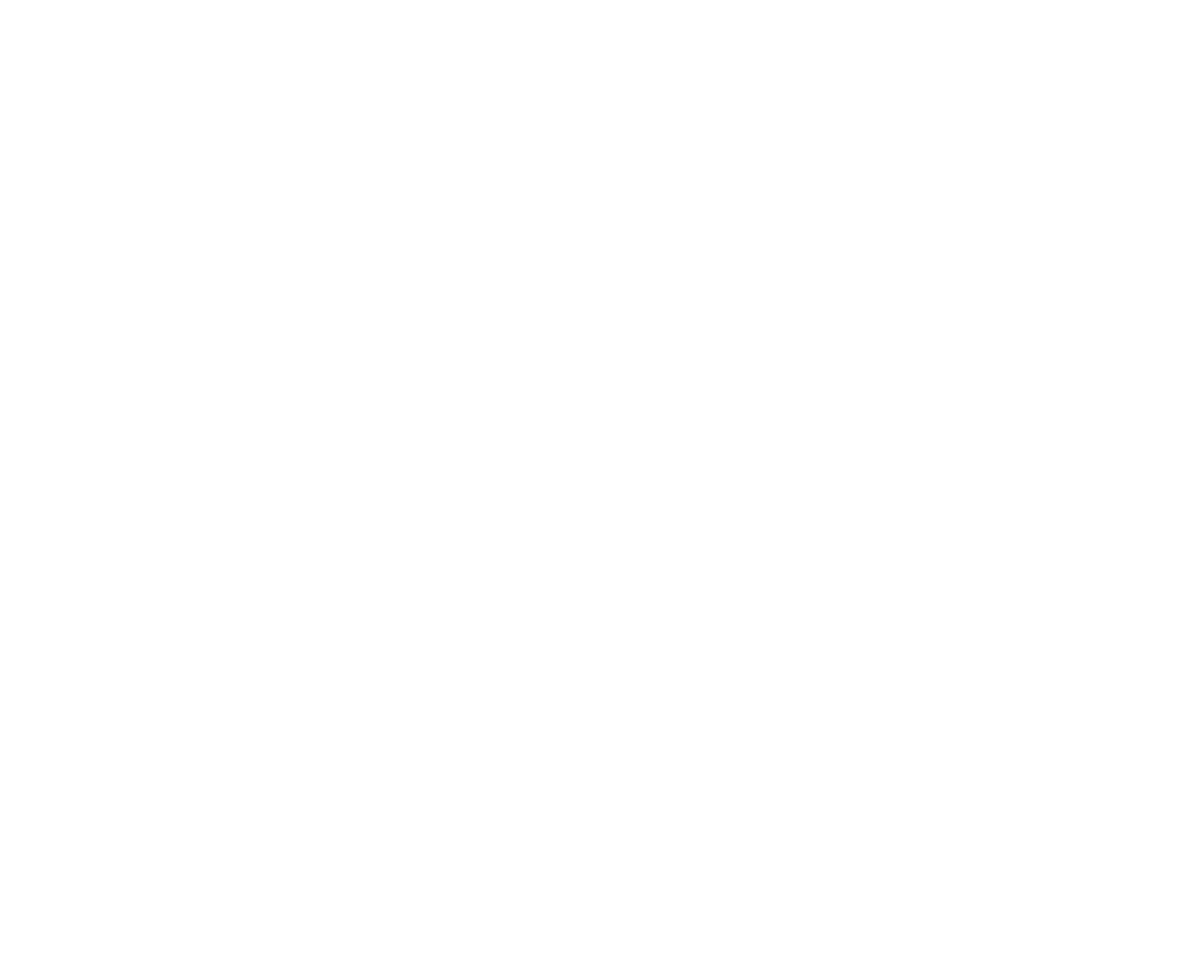
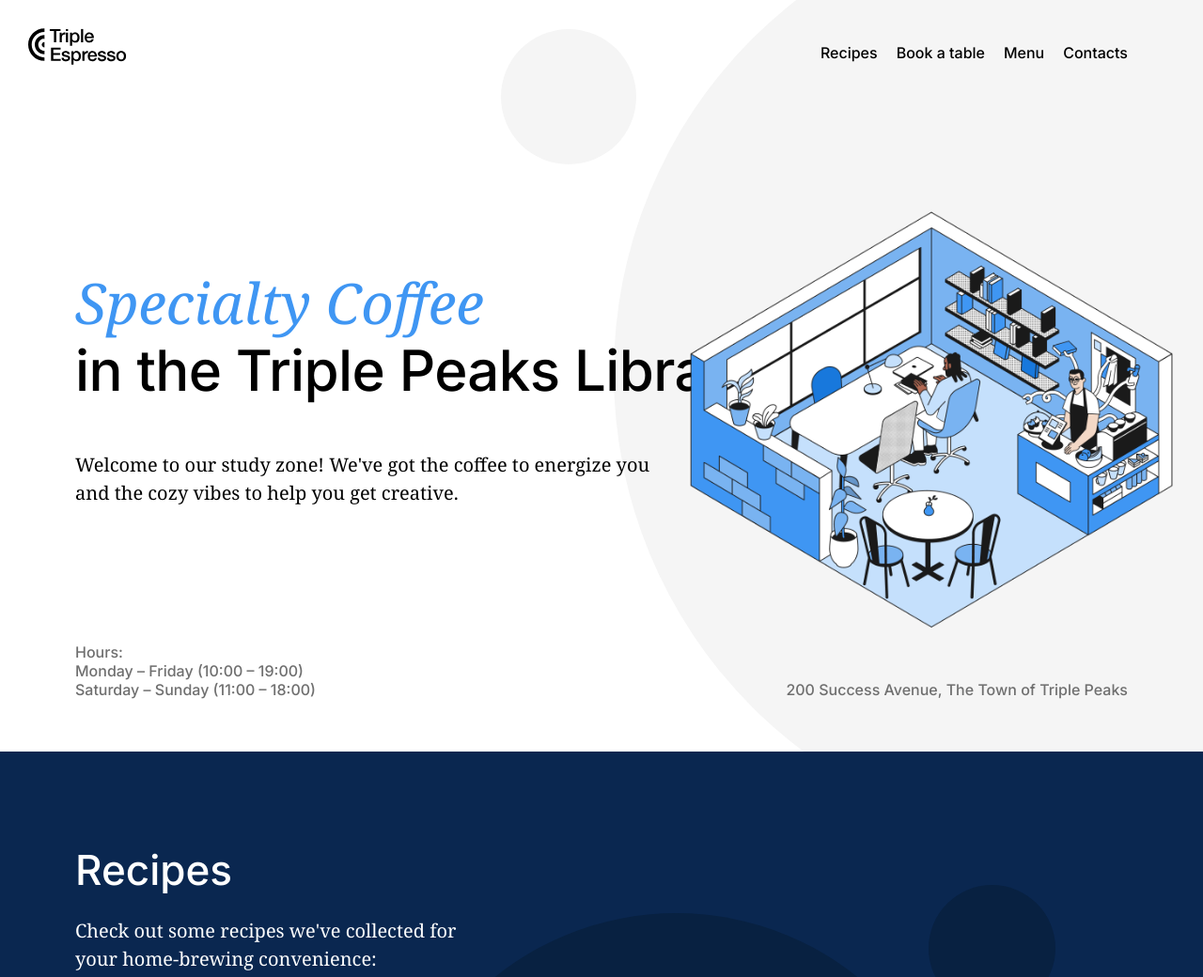
Before and after one commit to cam-williams-1/se_project_coffeeshop, a plain HTML site: page index.html in a window 1280 px wide. Shown: the top 1040 px of the page at 94% size. Before the commit the page ends 800 px from the top, so only its background shows below. Drawn offline with Linux system fonts and the light colour scheme.

Commit message:
project two stage 2

```diff
--- a/index.html
+++ b/index.html
@@ -22,9 +22,83 @@
   </head>
   <body>
     <div class="page">
-      <header class="header"></header>
+      <header class="header">
+        <nav class="nav">
+          <img
+            class="nav__logo"
+            src="./images/logo_coffeeshop_dark.svg"
+            alt="coffee shop logo"
+          />
+          <ul class="nav__links">
+            <li>
+              <a href="#recipes" class="nav__link">Recipes</a>
+            </li>
+            <li>
+              <a href="#reservation" class="nav__link">Book a table</a>
+            </li>
+            <li>
+              <a href="#menu" class="nav__link">Menu</a>
+            </li>
+            <li>
+              <a href="#contacts" class="nav__link">Contacts</a>
+            </li>
+          </ul>
+        </nav>
+        <h1 class="header__title">
+          <span class="span_accent">Specialty Coffee</span>
+          <span class="span_title">in the Triple Peaks Library</span>
+        </h1>
+        <p class="header__description">
+          <span class="span_header_description"
+            >Welcome to our study zone! We've got the coffee to energize
+            you</span
+          ><span>and the cozy vibes to help you get creative.</span>
+        </p>
+        <img
+          class="header__image"
+          src="./images/inside_coffee_shop.png"
+          alt="header background"
+        />
+        <div class="header__footer">
+          <ul class="header__footer_hours">
+            <li>Hours:</li>
+            <li>Monday – Friday (10:00 – 19:00)</li>
+            <li>Saturday – Sunday (11:00 – 18:00)</li>
+          </ul>
+          <p class="header__footer_address">
+            200 Success Avenue, The Town of Triple Peaks
+          </p>
+        </div>
+      </header>
       <main class="content">
-        <section class="recipes"></section>
+        <section class="recipes" id="recipes">
+          <h2 class="recipes__title">Recipes</h2>
+          <p class="recipes__description">
+            <span class="span_recipe_description"
+              >Check out some recipes we've collected for</span
+            ><span>your home-brewing convenience:</span>
+          </p>
+          <ul class="recipes__videos">
+            <li class="recipe__aeropress">
+              <iframe
+                class="iframe"
+                src="https://www.youtube.com/embed/j6VlT_jUVPc?si=PNLIyix76N4psbHH"
+              ></iframe>
+              <p class="recipe__caption_aeropress">
+                <span>Aeropress recipe</span><span>~5 min</span>
+              </p>
+            </li>
+            <li class="recipe__french-press">
+              <iframe
+                class="iframe"
+                src="https://www.youtube.com/embed/st571DYYTR8?si=UuPbNC3m_4asxnWK"
+              ></iframe>
+              <p class="recipe__caption_french-press">
+                <span>French press recipe</span><span>~15 min</span>
+              </p>
+            </li>
+          </ul>
+        </section>
         <section class="reservation"></section>
         <section class="menu"></section>
         <section class="about"></section>
--- a/pages/index.css
+++ b/pages/index.css
@@ -7,3 +7,181 @@
   line-height: 20px;
 }
 /* When using Noto-serif, use Times New Roman and generic serif as the fallbacks.*/
+
+.header {
+  background-color: #ffffff;
+  background-image: url(../images/background_header.svg);
+  size: cover;
+  height: 800px;
+  position: relative;
+}
+
+.header__image {
+  position: absolute;
+  object-fit: contain;
+  height: 646px;
+  width: 568px;
+  top: 124px;
+  right: 5px;
+}
+
+.header__title {
+  position: relative;
+  top: 213px;
+  left: 80px;
+  max-width: 729px;
+}
+
+.header__description {
+  position: relative;
+  top: 241px;
+  left: 80px;
+  max-width: 683px;
+  font-family: "Noto Serif", "Times New Roman", serif;
+  font-style: normal;
+  font-weight: normal;
+  font-size: 20px;
+  line-height: 30px;
+}
+
+.header__footer {
+  margin-top: auto;
+}
+
+.header__footer_hours {
+  position: absolute;
+  left: 80px;
+  bottom: 40px;
+  list-style: none;
+  padding: 0;
+  font-family: "Inter", Arial, sans-serif;
+  font-weight: 500;
+  font-size: 16px;
+  line-height: 20px;
+  color: #6f6f6f;
+}
+
+.header__footer_address {
+  position: absolute;
+  right: 80px;
+  bottom: 40px;
+  font-family: "Inter", Arial, sans-serif;
+  font-weight: 500;
+  font-size: 16px;
+  line-height: 20px;
+  color: #6f6f6f;
+}
+
+.span_accent {
+  color: #3f96f3;
+  font-family: "Noto Serif", "Times New Roman", serif;
+  font-style: italic;
+  font-weight: normal;
+  font-size: 60px;
+  line-height: 72px;
+  color: #3f96f3;
+}
+.span_title {
+  display: block;
+  font-family: "Inter", Arial, sans-serif;
+  font-weight: 500;
+  font-size: 60px;
+  line-height: 72px;
+  letter-spacing: -0.6px;
+}
+
+.span_header_description {
+  display: flex;
+}
+
+.nav {
+  display: flex;
+  justify-content: space-between;
+}
+
+.nav__logo {
+  position: relative;
+  width: 105px;
+  height: 39px;
+  top: 30px;
+  left: 30px;
+}
+
+.nav__links {
+  display: flex;
+  position: relative;
+  top: 30px;
+  right: 80px;
+  column-gap: 20px;
+  list-style: none;
+  font-family: "Inter", Arial, sans-serif;
+  font-weight: 500;
+  font-size: 16px;
+  line-height: 20px;
+}
+
+.nav__link {
+  color: #000000;
+  text-decoration: none;
+  font-weight: 500;
+}
+
+.recipes {
+  color: #fff;
+  background-color: #0a2750;
+  background-image: url(../images/background_recipes.svg);
+  size: cover;
+  padding: 100px 80px 215px;
+}
+
+.recipes__title {
+  margin: 0 0 24px;
+  font-family: "Inter", Arial, sans-serif;
+  font-weight: 500;
+  font-size: 44px;
+  line-height: 52px;
+}
+
+.recipes__description {
+  margin: 0 0 80px;
+  font-family: "Noto Serif", "Times New Roman", serif;
+  font-weight: normal;
+  font-size: 20px;
+  line-height: 30px;
+}
+
+.span_recipe_description {
+  display: flex;
+}
+.recipes__videos {
+  display: flex;
+  justify-content: center;
+  gap: 40px;
+  margin: 0;
+  list-style-type: none;
+}
+
+.recipe__caption_aeropress {
+  display: flex;
+  justify-content: space-between;
+  margin: 24px 0 0;
+  font-family: "Inter", Arial, sans-serif;
+  font-weight: 500;
+  font-size: 20px;
+  line-height: 30px;
+}
+
+.recipe__caption_french-press {
+  display: flex;
+  justify-content: space-between;
+  margin: 24px 0 0;
+  font-family: "Inter", Arial, sans-serif;
+  font-weight: 500;
+  font-size: 20px;
+  line-height: 30px;
+}
+
+.iframe {
+  width: 480px;
+  height: 273px;
+}
```
